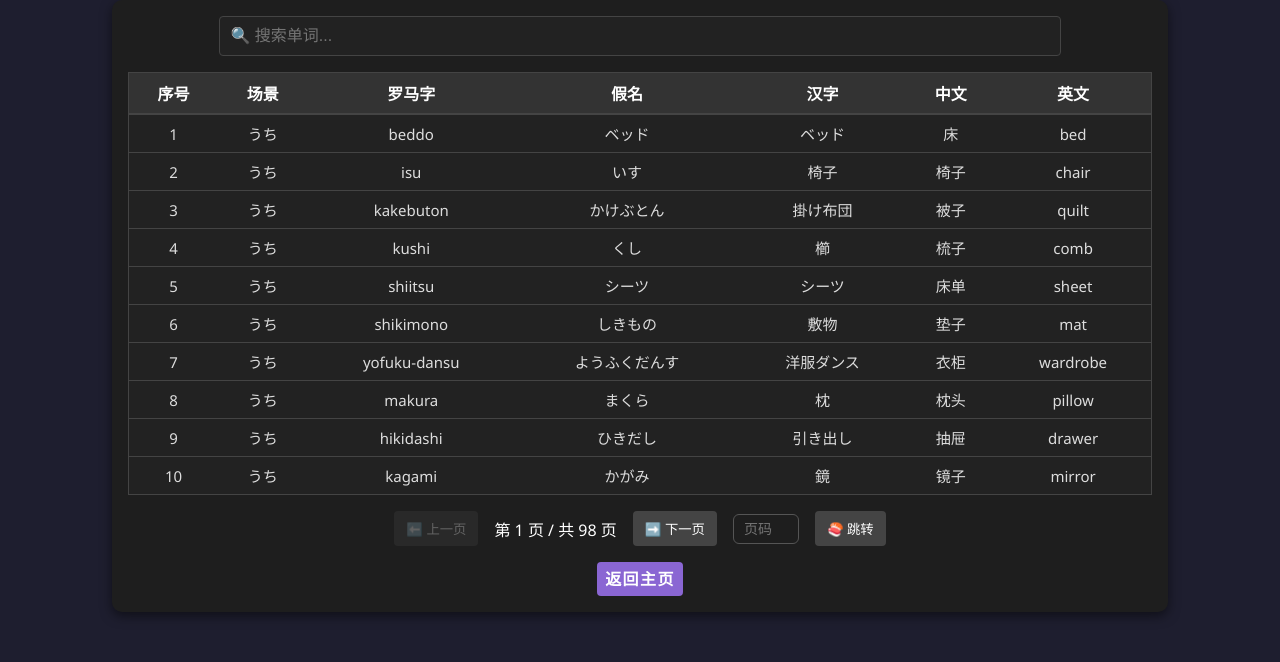
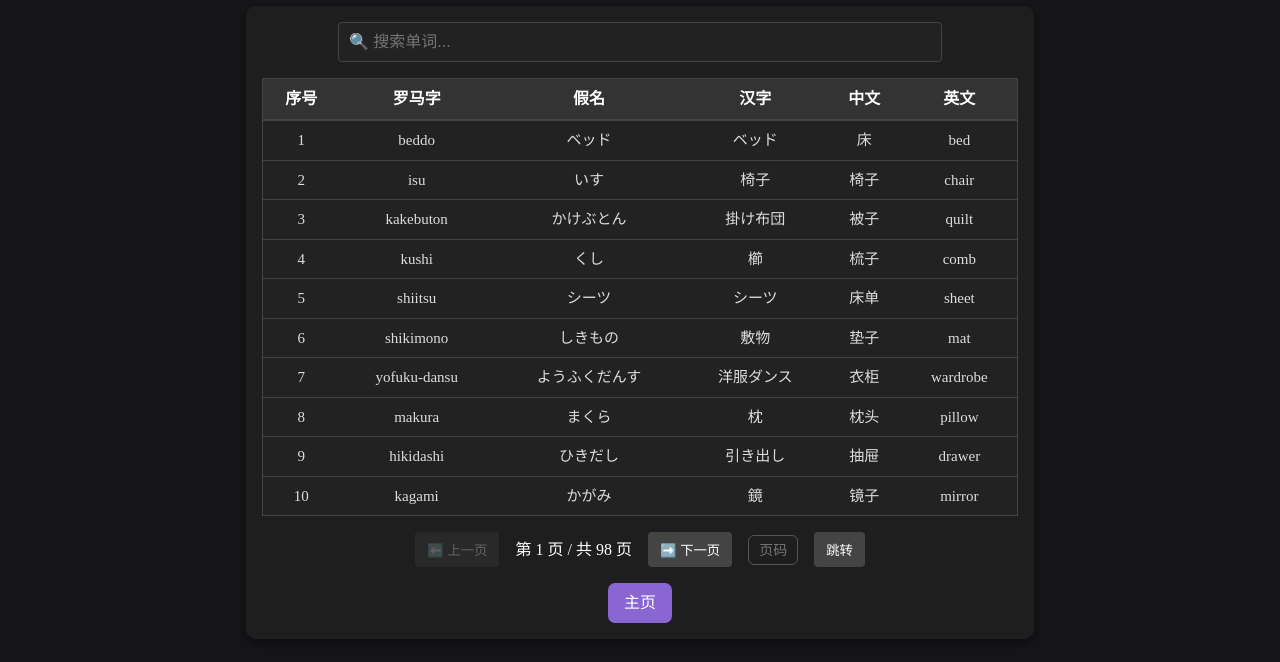
Before and after one commit to kok-s0s/japan, a plain HTML site: page database.html in a window 1280 px wide. Drawn offline with Linux system fonts and the light colour scheme.

Commit message:
update ui

```diff
--- a/database.html
+++ b/database.html
@@ -1,8 +1,8 @@
 <!DOCTYPE html>
-<html lang="ja">
+<html lang="en">
   <head>
     <meta charset="UTF-8" />
-    <meta name="viewport" content="width=device-width, initial-scale=1.0" />
+    <meta name="viewport" content="width=device-width" />
     <title>日语单词数据库</title>
     <link rel="stylesheet" href="styles/base.css" />
     <link rel="stylesheet" href="styles/database.css" />
@@ -16,7 +16,6 @@
         <thead>
           <tr>
             <th>序号</th>
-            <th>场景</th>
             <th>罗马字</th>
             <th>假名</th>
             <th>汉字</th>
@@ -47,10 +46,10 @@
         <span id="pageInfo">第 1 页</span>
         <button id="nextPage">➡️ 下一页</button>
         <input type="number" id="jumpPageInput" min="1" placeholder="页码" />
-        <button id="jumpPageBtn">🍣 跳转</button>
+        <button id="jumpPageBtn">跳转</button>
       </div>
 
-      <button id="backHomePageBtn" class="purple-btn">返回主页</button>
+      <a href="/index.html">主页</a>
     </div>
   </body>
 </html>
--- a/scripts/database.js
+++ b/scripts/database.js
@@ -48,7 +48,6 @@ const displayWords = () => {
     const row = document.createElement('tr');
     row.innerHTML = `
       <td>${rowNumber}</td>
-      <td>${word.scene}</td>
       <td>${word.romaji}</td>
       <td>${word.kana}</td>
       <td>${word.kanji}</td>
@@ -76,12 +75,13 @@ table.addEventListener('mouseover', (e) => {
 
   timer = setTimeout(() => {
     const tds = row.querySelectorAll('td');
-    const kana = tds[3].textContent;
+    const kana = tds[2].textContent;
     const detail = findWordByKana(kana);
 
     tooltip.innerHTML = `
       <div style="padding: 8px; max-width: 300px;">
-        <div><strong>例句：</strong><br>${detail.example}</div>
+        <div><strong>场景：</strong><br>${detail.scene}</div>
+        <div style="margin-top: 6px;"><strong>例句：</strong><br>${detail.example}</div>
         <div style="margin-top: 6px;"><strong>中文释义：</strong><br>${detail.cn_meaning}</div>
         <div style="margin-top: 6px;"><strong>日文释义：</strong><br>${detail.jp_meaning}</div>
       </div>
@@ -160,10 +160,5 @@ document.getElementById('jumpPageBtn').addEventListener('click', () => {
   }
 });
 
-// 返回主页按钮
-document.getElementById('backHomePageBtn').addEventListener('click', () => {
-  window.location.href = 'index.html';
-});
-
 // 加载 CSV
 loadCSVData();
--- a/styles/base.css
+++ b/styles/base.css
@@ -1,41 +1,42 @@
-body {
-  font-family: 'Microsoft YaHei', 'Noto Sans SC', 'Segoe UI', 'PingFang SC',
-    'HarmonyOS Sans SC', sans-serif;
-  margin: 0;
-  padding: 0;
-  background-color: #1e1e2f;
-  color: #fff;
-  width: 100%;
-  display: flex;
-  justify-content: center;
-  align-items: center;
-  height: 100%;
+* {
+  box-sizing: border-box;
 }
 
-button {
-  font-family: 'Microsoft YaHei', 'Noto Sans SC', 'Segoe UI', 'PingFang SC',
-    'HarmonyOS Sans SC', sans-serif;
+html {
+  background-color: #16161a;
+  color: #fffffe;
+  line-height: 1.5;
+  word-wrap: break-word;
 }
 
-.purple-btn {
-  display: flex;
-  align-items: center;
-  justify-content: center;
-  background-color: #8a66d3;
-  color: white;
-  min-width: 80px;
-  padding: 6px 8px;
-  border: none;
-  cursor: pointer;
-  border-radius: 4px;
-  font-size: 16px;
-  font-weight: bold;
-  height: 34px;
-  line-height: 34px;
-  text-align: center;
-  letter-spacing: 1.4px;
+body {
+  margin: 0 auto;
+  width: 100%;
+  max-width: 100ch;
+  padding: 0.4rem;
+  line-height: 1.5;
 }
 
-.purple-btn:hover {
-  background-color: #00bcd4;
+body::-webkit-scrollbar {
+  display: none;
 }
+
+a {
+  text-decoration: none;
+}
+
+a {
+  padding: 0.5rem 1rem;
+  background-color: #8a66d3;
+  border-radius: 7px;
+}
+
+a:link,
+a:visited {
+  color: #fffffe;
+}
+
+a:hover,
+a:active {
+  color: #2ccaea !important;
+}
--- a/styles/database.css
+++ b/styles/database.css
@@ -3,7 +3,7 @@
   flex-direction: column;
   gap: 1rem;
   align-items: center;
-  width: 80%;
+  width: 100%;
   background-color: #1e1e1e;
   border-radius: 10px;
   padding: 16px;
@@ -70,7 +70,7 @@ tr:hover {
 }
 
 #jumpPageInput {
-  width: 44px;
+  width: 50px;
   padding: 6px 10px;
   background-color: #1e1e1e;
   color: #ffffff;
@@ -78,7 +78,6 @@ tr:hover {
   border-radius: 6px;
   font-size: 14px;
   outline: none;
-  -moz-appearance: textfield;
 }
 
 #jumpPageInput::-webkit-outer-spin-button,
@@ -101,27 +100,3 @@ button:disabled {
   opacity: 0.3;
   cursor: not-allowed;
 }
-
-@media screen and (max-width: 420px) {
-  th {
-    font-size: 14px;
-    padding: 6px;
-  }
-
-  td {
-    font-size: 14px;
-    padding: 4px;
-  }
-
-  /* 隐藏不需要的列 */
-  th:nth-child(6), /* 英文 */
-  th:nth-child(7), /* 例句 */
-  th:nth-child(8), /* 中文释义 */
-  th:nth-child(9), /* 日语释义 */
-  td:nth-child(6),
-  td:nth-child(7),
-  td:nth-child(8),
-  td:nth-child(9) {
-    display: none;
-  }
-}
--- a/styles/index.css
+++ b/styles/index.css
@@ -3,28 +3,11 @@
   flex-direction: column;
   gap: 1rem;
   align-items: center;
-  width: 90%;
-  max-width: 600px;
+  width: 100%;
   background-color: #1e1e1e;
   border-radius: 10px;
   padding: 16px;
   box-shadow: 0 4px 12px rgba(0, 0, 0, 0.5);
-}
-
-a {
-  color: #ffffff;
-  text-decoration: none;
-  font-weight: bold;
-  transition: color 0.3s, text-shadow 0.3s;
-}
-
-a:hover {
-  color: #ffcc00;
-  text-shadow: 0 0 8px rgba(255, 204, 0, 0.8);
-}
-
-a:active {
-  color: #ff6600;
 }
 
 .card {
```
Also changed, not shown: index.html (+3 -5 lines), scripts/index.js (+6 -9 lines).
